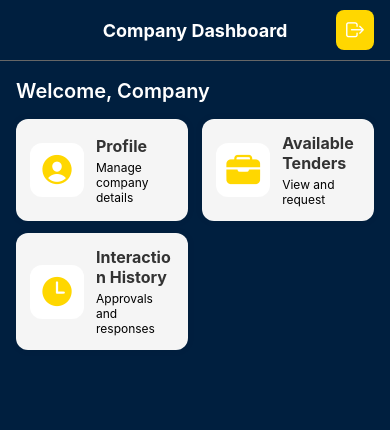
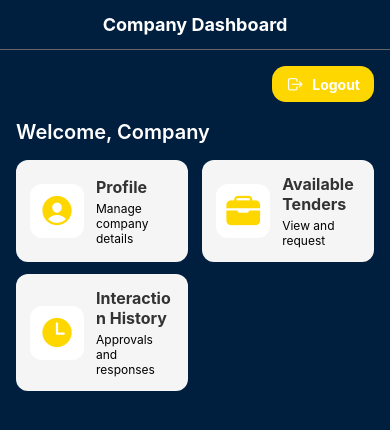
Before and after one commit to sandisile-12t/proauth_app, a React Native app: screen /CompanyDashboard in a window 390 px wide. Shown: the top 430 px of the page. Built offline with nearby package versions, Linux system fonts and the light colour scheme; no server answers.

Commit message:
Refactor ScreenHeader to remove navigation and logout functionality; update CompanyDashboardScreen and OrganDashboardScreen to handle logout directly

```diff
--- a/src/components/ScreenHeader.js
+++ b/src/components/ScreenHeader.js
@@ -1,43 +1,11 @@
 import React from 'react';
-import { View, Text, TouchableOpacity, StyleSheet } from 'react-native';
-import { Ionicons } from '@expo/vector-icons';
-import { getAuth, signOut } from 'firebase/auth';
+import { View, Text, StyleSheet } from 'react-native';
 import { colors } from '../theme/theme';
 
-export default function ScreenHeader({ title, navigation, showBack = true }) {
-  const auth = getAuth();
-
-  const handleLogout = async () => {
-    try {
-      await signOut(auth);
-      navigation.reset({ index: 0, routes: [{ name: 'Home' }] });
-    } catch (error) {
-      console.error('Logout failed:', error);
-      navigation.reset({ index: 0, routes: [{ name: 'Home' }] });
-    }
-  };
-
-  const canGoBack = showBack && navigation?.canGoBack && navigation.canGoBack();
-
+export default function ScreenHeader({ title }) {
   return (
     <View style={styles.container}>
-      <View style={styles.left}>
-        {canGoBack ? (
-          <TouchableOpacity style={styles.iconButton} onPress={() => navigation.goBack()}>
-            <Ionicons name="arrow-back" size={22} color="#fff" />
-          </TouchableOpacity>
-        ) : (
-          <View style={styles.buttonPlaceholder} />
-        )}
-      </View>
-
       <Text style={styles.title}>{title}</Text>
-
-      <View style={styles.right}>
-        <TouchableOpacity style={styles.iconButton} onPress={handleLogout}>
-          <Ionicons name="log-out-outline" size={22} color="#fff" />
-        </TouchableOpacity>
-      </View>
     </View>
   );
 }
@@ -45,41 +13,16 @@ export default function ScreenHeader({ title, navigation, showBack = true }) {
 const styles = StyleSheet.create({
   container: {
     width: '100%',
-    flexDirection: 'row',
-    alignItems: 'center',
-    justifyContent: 'space-between',
-    paddingVertical: 10,
+    paddingVertical: 14,
     paddingHorizontal: 16,
     backgroundColor: colors.primary,
     borderBottomWidth: 1,
     borderBottomColor: colors.textSecondary || '#666',
+    alignItems: 'center',
   },
   title: {
     color: '#fff',
     fontSize: 18,
     fontWeight: '700',
-    textAlign: 'center',
-    flex: 1,
-  },
-  left: {
-    width: 80,
-  },
-  right: {
-    width: 80,
-    alignItems: 'flex-end',
-  },
-  iconButton: {
-    padding: 8,
-    borderRadius: 8,
-    backgroundColor: colors.accent,
-  },
-  buttonText: {
-    color: '#fff',
-    fontSize: 14,
-    fontWeight: '600',
-  },
-  buttonPlaceholder: {
-    width: 80,
-    height: 32,
   },
 });
--- a/src/screens/CompanyDashboardScreen.js
+++ b/src/screens/CompanyDashboardScreen.js
@@ -1,13 +1,23 @@
 import React from 'react';
 import { View, Text, TouchableOpacity, StyleSheet } from 'react-native';
 import { colors } from '../theme/theme';
-import { getAuth } from 'firebase/auth';
+import { getAuth, signOut } from 'firebase/auth';
 import ScreenHeader from '../components/ScreenHeader';
 import { Ionicons } from '@expo/vector-icons';
 
 export default function CompanyDashboardScreen({ navigation }) {
   const auth = getAuth();
   const loggedInCompanyId = auth.currentUser?.uid;
+
+  const handleLogout = async () => {
+    try {
+      await signOut(auth);
+    } catch (error) {
+      console.error('Logout failed:', error);
+    } finally {
+      navigation.reset({ index: 0, routes: [{ name: 'Home' }] });
+    }
+  };
 
   const Card = ({ icon, title, subtitle, onPress }) => (
     <TouchableOpacity style={styles.card} onPress={onPress} activeOpacity={0.8}>
@@ -21,7 +31,14 @@ export default function CompanyDashboardScreen({ navigation }) {
 
   return (
     <View style={styles.container}>
-      <ScreenHeader title="Company Dashboard" navigation={navigation} showBack={false} />
+      <ScreenHeader title="Company Dashboard" />
+
+      <View style={styles.actionRow}>
+        <TouchableOpacity style={styles.logoutButton} onPress={handleLogout} activeOpacity={0.8}>
+          <Ionicons name="log-out-outline" size={18} color="#fff" />
+          <Text style={styles.logoutText}>Logout</Text>
+        </TouchableOpacity>
+      </View>
 
       <Text style={styles.welcome}>Welcome, Company</Text>
 
@@ -80,4 +97,14 @@ const styles = StyleSheet.create({
   cardText: { flex: 1 },
   cardTitle: { fontSize: 16, fontWeight: '700', color: colors.text },
   cardSubtitle: { fontSize: 12, color: colors.textSecondary, marginTop: 4 },
+  actionRow: { paddingHorizontal: 16, marginTop: 16, alignItems: 'flex-end' },
+  logoutButton: {
+    flexDirection: 'row',
+    alignItems: 'center',
+    backgroundColor: colors.accent,
+    paddingVertical: 8,
+    paddingHorizontal: 14,
+    borderRadius: 14,
+  },
+  logoutText: { color: '#fff', fontWeight: '700', marginLeft: 8 },
 });
--- a/src/screens/OrganOfStateDashboard.js
+++ b/src/screens/OrganOfStateDashboard.js
@@ -3,9 +3,21 @@ import { View, Text, TouchableOpacity, StyleSheet } from 'react-native';
 import { colors } from '../theme/theme';
 import ScreenHeader from '../components/ScreenHeader';
 import { Ionicons } from '@expo/vector-icons';
+import { getAuth, signOut } from 'firebase/auth';
 
 export default function OrganDashboardScreen({ navigation }) {
+  const auth = getAuth();
   const sampleTenderId = 'abc123';
+
+  const handleLogout = async () => {
+    try {
+      await signOut(auth);
+    } catch (error) {
+      console.error('Logout failed:', error);
+    } finally {
+      navigation.reset({ index: 0, routes: [{ name: 'Home' }] });
+    }
+  };
 
   const Card = ({ icon, title, onPress }) => (
     <TouchableOpacity style={styles.card} onPress={onPress} activeOpacity={0.85}>
@@ -18,7 +30,14 @@ export default function OrganDashboardScreen({ navigation }) {
 
   return (
     <View style={styles.container}>
-      <ScreenHeader title="Organ Dashboard" navigation={navigation} showBack={false} />
+      <ScreenHeader title="Organ Dashboard" />
+
+      <View style={styles.actionRow}>
+        <TouchableOpacity style={styles.logoutButton} onPress={handleLogout} activeOpacity={0.8}>
+          <Ionicons name="log-out-outline" size={18} color="#fff" />
+          <Text style={styles.logoutText}>Logout</Text>
+        </TouchableOpacity>
+      </View>
 
       <Text style={styles.subtitle}>Manage tenders and view interactions</Text>
 
@@ -78,4 +97,14 @@ const styles = StyleSheet.create({
     marginRight: 12,
   },
   cardTitle: { fontSize: 15, fontWeight: '700', color: colors.text },
+  actionRow: { paddingHorizontal: 16, marginTop: 16, alignItems: 'flex-end' },
+  logoutButton: {
+    flexDirection: 'row',
+    alignItems: 'center',
+    backgroundColor: colors.accent,
+    paddingVertical: 8,
+    paddingHorizontal: 14,
+    borderRadius: 14,
+  },
+  logoutText: { color: '#fff', fontWeight: '700', marginLeft: 8 },
 });
```
